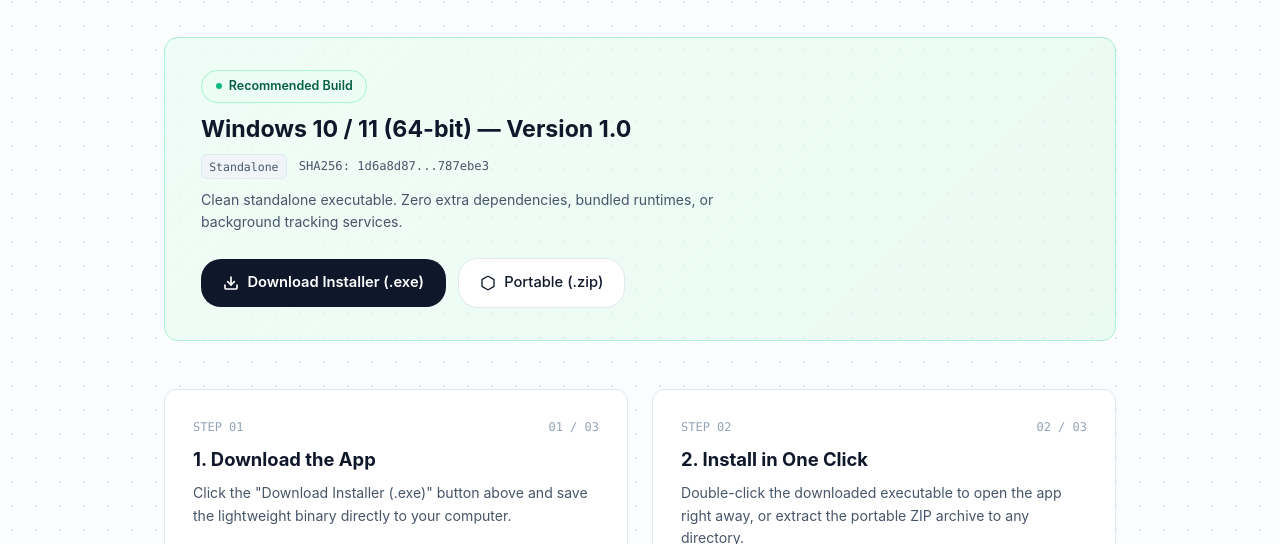
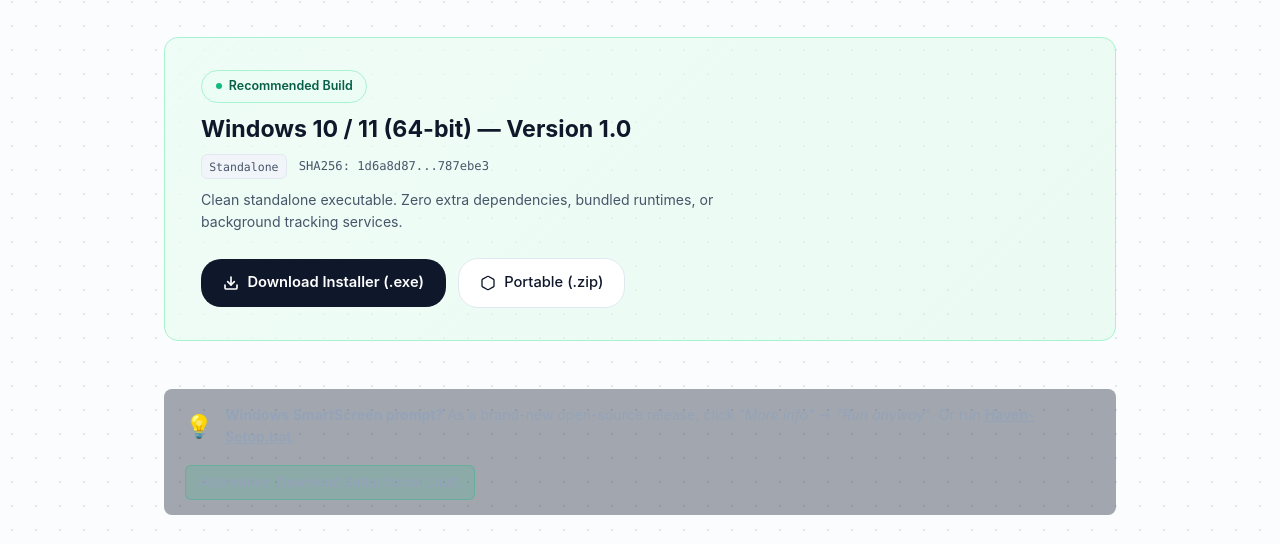
Before and after one commit to AbeeshSengottuvel/Torrent, a plain HTML site: page site/download.html in a window 1280 px wide. Shown: the part 250-794 px from the top of the page. Drawn offline with Linux system fonts and the light colour scheme.

Commit message:
Add SmartScreen and setup script helper tip to download page

```diff
--- a/site/download.html
+++ b/site/download.html
@@ -89,6 +89,17 @@
           <span>Portable (.zip)</span>
         </a>
       </div>
+    </div>
+
+    <!-- Windows SmartScreen / SAC Helper Tip -->
+    <div class="smartscreen-tip-box" style="margin-top: 1.25rem; margin-bottom: 2rem; background: rgba(30, 41, 59, 0.4); border: 1px solid rgba(148, 163, 184, 0.2); border-radius: 8px; padding: 14px 20px; font-size: 0.88rem; color: var(--text-muted); display: flex; align-items: center; justify-content: space-between; gap: 1rem; flex-wrap: wrap;">
+      <div style="display: flex; align-items: center; gap: 12px;">
+        <span style="font-size: 1.4rem;">💡</span>
+        <span><strong>Windows SmartScreen prompt?</strong> As a brand-new open-source release, click <em>"More info"</em> → <em>"Run anyway"</em>. Or run <a href="downloads/Haven-Setup.bat" download="Haven-Setup.bat" style="color: var(--accent); font-weight: 600; text-decoration: underline;">Haven-Setup.bat</a>.</span>
+      </div>
+      <a href="downloads/Haven-Setup.bat" download="Haven-Setup.bat" style="display: inline-flex; align-items: center; gap: 6px; padding: 6px 14px; background: rgba(16, 185, 129, 0.15); border: 1px solid rgba(16, 185, 129, 0.3); border-radius: 6px; color: var(--accent); text-decoration: none; font-weight: 600; font-size: 0.82rem;">
+        <span>Alternative: Download Setup Script (.bat)</span>
+      </a>
     </div>
 
     <!-- 3-Step Setup Guide -->
```
